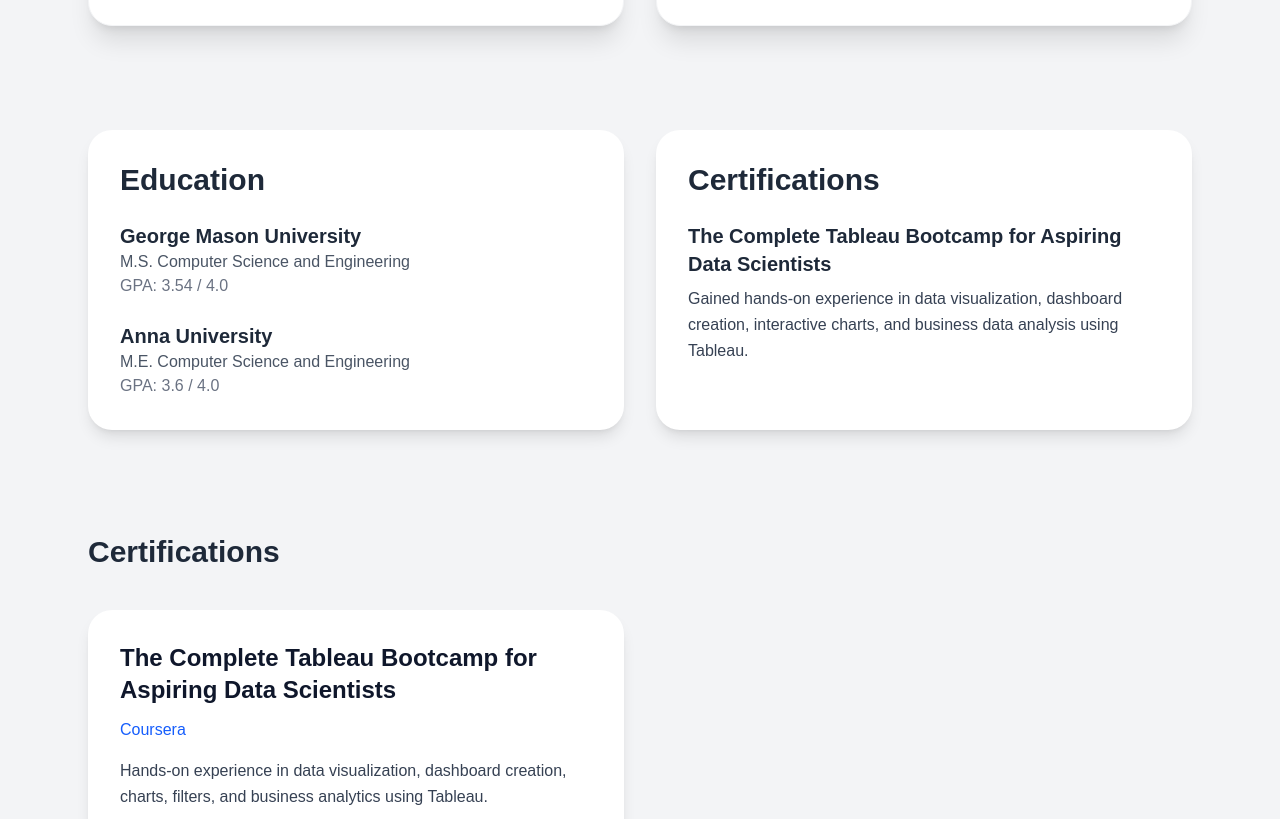
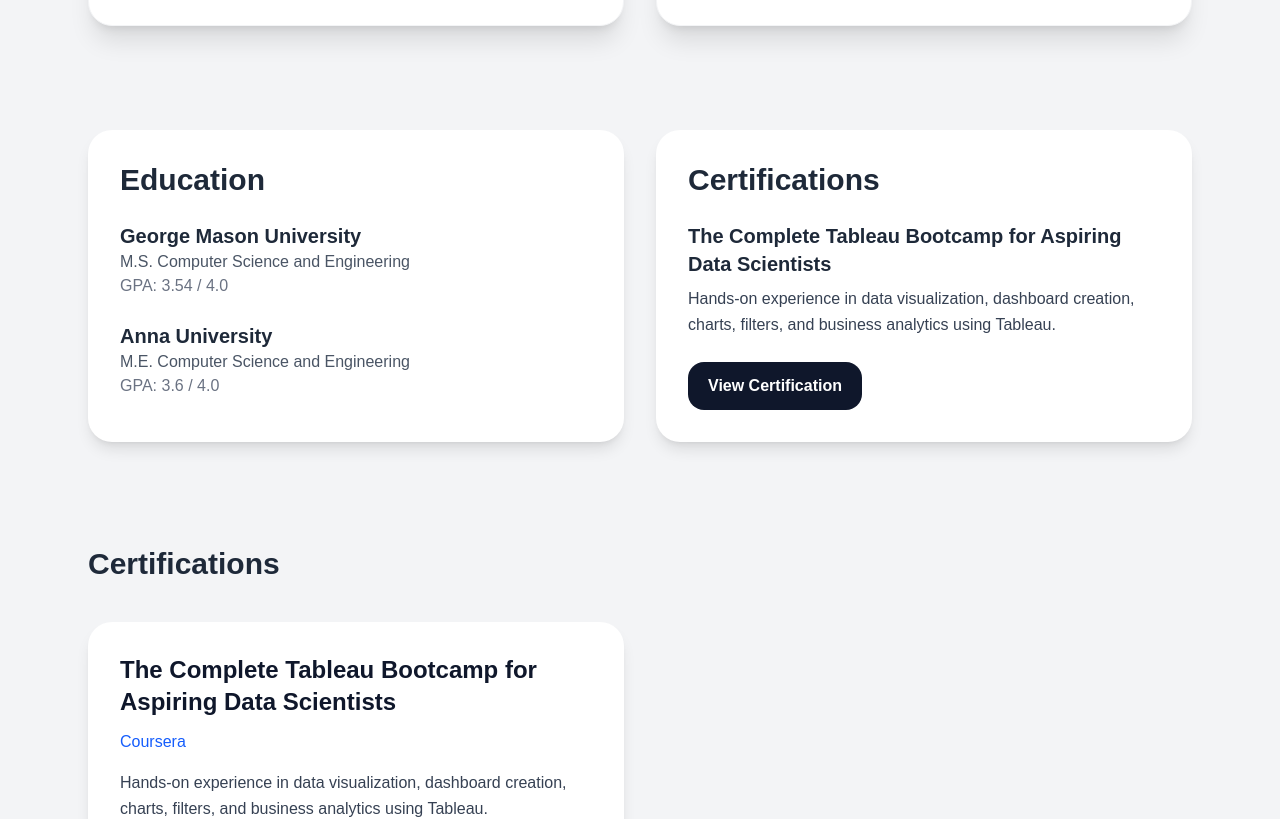
Before and after one commit to SuvarnaAdityan/suvarna-portfolio-, a Next.js app: page / in a window 1280 px wide. Shown: the part 4180-4999 px from the top of the page. Built offline with nearby package versions, Linux system fonts and the light colour scheme.

Commit message:
Updated portfolio website

```diff
--- a/app/page.js
+++ b/app/page.js
@@ -419,16 +419,26 @@ export default function SuvarnaPortfolio() {
         <div className="bg-white rounded-3xl shadow-lg p-8">
           <h2 className="text-3xl font-bold mb-6">Certifications</h2>
 
-          <div>
-            <h3 className="text-xl font-semibold mb-2">
-              The Complete Tableau Bootcamp for Aspiring Data Scientists
-            </h3>
-            <p className="text-gray-700 leading-relaxed">
-              Gained hands-on experience in data visualization, dashboard
-              creation, interactive charts, and business data analysis using
-              Tableau.
-            </p>
-          </div>
+          {certifications.map((cert) => (
+            <div key={cert.title}>
+              <h3 className="text-xl font-semibold mb-2">
+                {cert.title}
+              </h3>
+
+              <p className="text-gray-700 leading-relaxed mb-6">
+                {cert.description}
+              </p>
+
+              <a
+                href={cert.link}
+                target="_blank"
+                rel="noopener noreferrer"
+                className="inline-block bg-slate-900 text-white px-5 py-3 rounded-2xl font-semibold hover:scale-105 transition"
+              >
+                View Certification
+              </a>
+            </div>
+          ))}
         </div>
       </section>
 
```
